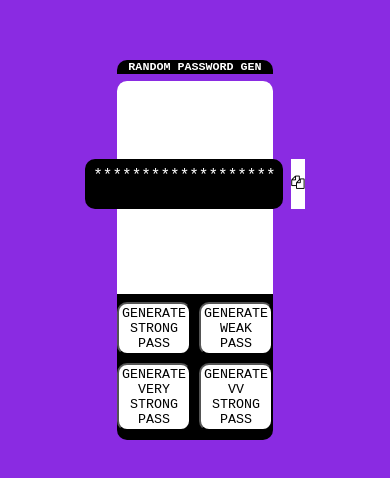
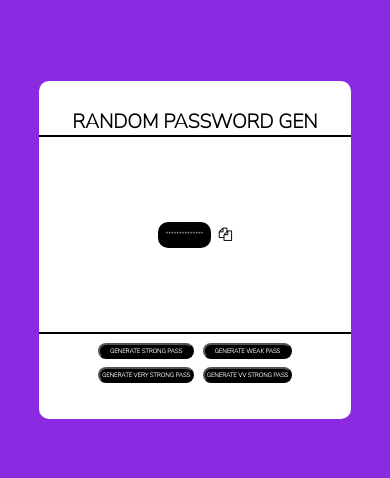
Before and after one commit to mkosssd/EX7, a plain HTML site: page index.html in a window 390 px wide. Shown: the part 172-650 px from the top of the page. Drawn offline with Linux system fonts and the light colour scheme.

Commit message:
Add files via upload

```diff
--- a/index.html
+++ b/index.html
@@ -6,13 +6,16 @@
     <meta name="viewport" content="width=device-width, initial-scale=1.0">
     <link rel="stylesheet" href="https://cdnjs.cloudflare.com/ajax/libs/font-awesome/4.7.0/css/font-awesome.min.css">
     <link rel="stylesheet" href="style.css">
+    <link rel="preconnect" href="https://fonts.googleapis.com">
+<link rel="preconnect" href="https://fonts.gstatic.com" crossorigin>
+<link href="https://fonts.googleapis.com/css2?family=Nunito+Sans:wght@200&display=swap" rel="stylesheet">
     <title>Random Password Gen</title>
 </head>
 <body>
     <div class="main">
     <div class="pass">
    <h2>RANDOM PASSWORD GEN</h2> <div class="cop">
-   <span id="sp">*******************</span><button id ="copy"onclick="myFunction()"><i class="fa fa-copy"></i></button></div>
+   <span id="sp">**************</span><button id ="copy"onclick="myFunction()"><i class="fa fa-copy"></i></button></div>
    <div class="bts">
    <button onclick=sp() id="a">GENERATE STRONG PASS</button>
    <button onclick=wp() id="b">GENERATE WEAK PASS</button>
--- a/style.css
+++ b/style.css
@@ -1,85 +1,117 @@
-*{
-    margin: 0;padding: 0;
-    font-family: 'Courier New', Courier, monospace;
+* {
+  margin: 0;
+  padding: 0;
+  font-family: 'Nunito Sans', sans-serif;
 }
-.main{
+.main {
   height: 100vh;
   width: 100vw;
   background-color: blueviolet;
   display: flex;
   justify-content: center;
 }
-.pass{
-    width: 40vw;
+.pass {
+  width: 80vw;
   background-color: white;
   height: 40vh;
   /* border: 2px solid red; */
   display: flex;
   justify-content: center;
   flex-direction: column;
-    gap:10vh;
+  gap: 10vh;
   align-items: center;
   margin: auto;
   border-radius: 10px;
 }
-#sp{
+#sp {
   height: 4vh;
   text-align: center;
+  font-size: 60%;
+
   display: block;
   background-color: black;
-    /* border: 2px solid red; */
   color: white;
-    /* width: 35vw; */
   padding: 1vh 2vw;
   border-radius: 10px;
 }
-.bts{
+.bts {
   display: grid;
   grid-template-columns: auto auto;
-    gap:1vh;
+  gap: 1vh;
   background-color: black;
   width: 100%;
   padding: 1vh 0;
   justify-content: center;
   border-radius: 0px 0px 10px 10px;
 }
-.bts button{
+.bts button {
   cursor: pointer;
   background-color: white;
   border-radius: 10px;
   padding: 2px;
 }
-.bts button:hover{
+.bts button:hover {
   transform: scale(1.05);
 }
 
-h2{
-    font-size: 3vw;
+h2 {
+  font-size: 5vw;
   width: 100%;
   background-color: black;
   color: white;
   text-align: center;
   border-radius: 10px 10px 0px 0px;
 }
-.cop{
+.cop {
   display: flex;
 }
-i{
-    /* font-size: 3vw; */
+i {
   background-color: white;
   border: none;
 }
-#copy{
+#copy {
   display: inline;
   border: none;
   background-color: white;
   cursor: pointer;
   margin-left: 2vw;
 }
-#copy:hover{
+#copy:hover {
   transform: scale(1.2);
+  transition: 200ms ease-in-out;
+}
+.bts button:hover{
+    transform: scale(1.1);
+  transition: 300ms ease-in-out;
+}
+#copy:active {
+  transform: scale(0.8);
+}
+@media screen and (max-width: 800px) {
+  .pass {
+    width: 80vw;
 
   }
-#copy:active{
-    transform: scale(0.8);
+  h2 {
+    font-size: 5vw;
+    color: black;
+    background-color: white;
+    border-bottom: 2px solid black;
   }
+  #sp{
+    font-size: 0.3em;
+    height: 2em;
+  }
+  .bts button{
+    font-size: 20%;
+    font-weight: bolder;
+    background-color: black;
+    color: white;
+  }
+  .bts{
+    background-color: white;
+    color: black;
+    border-top: 2px solid black;
+  }
+
+}
```
Also changed, not shown: script.js (+1 -13 lines). Lines whose indentation alone changed are shown as unchanged.
